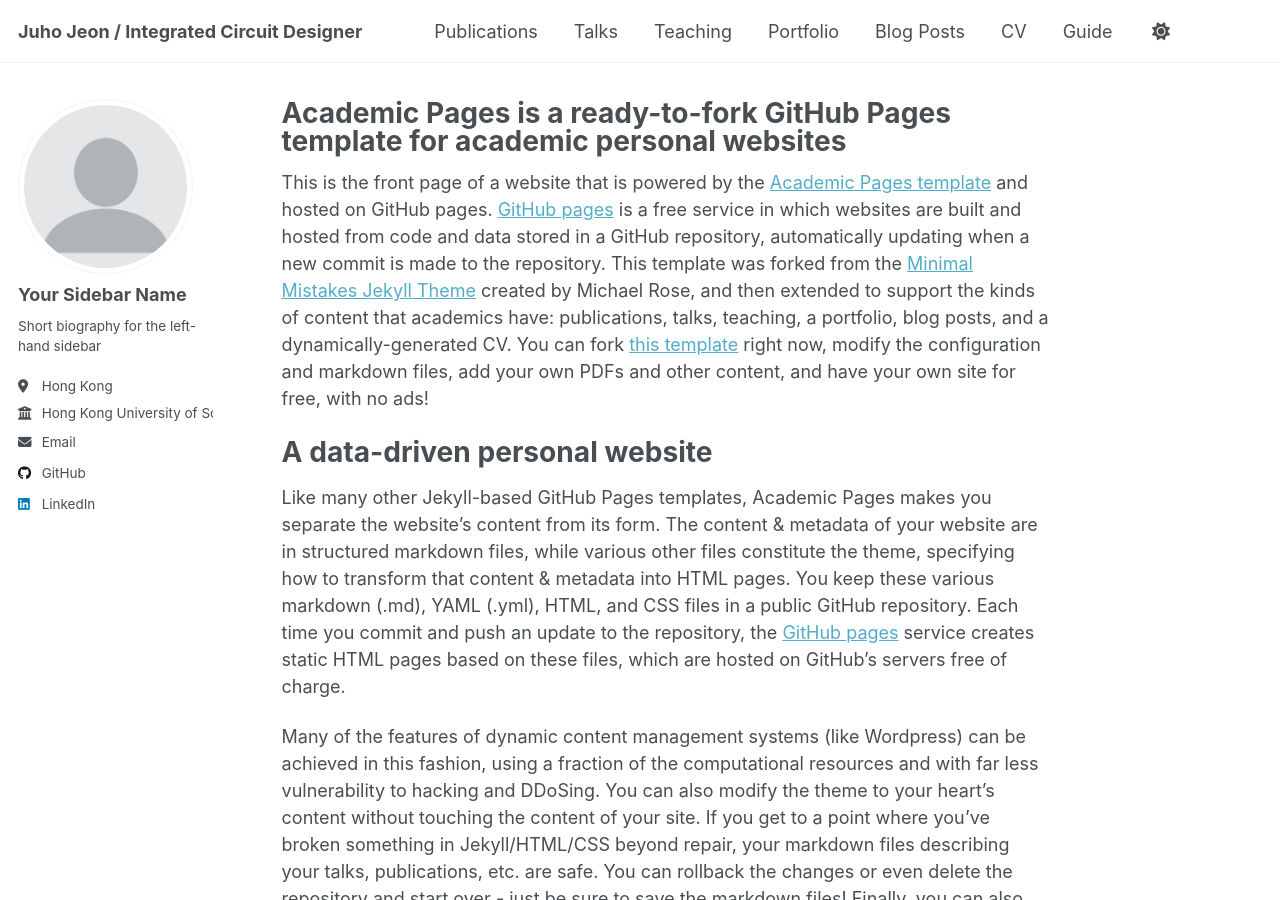
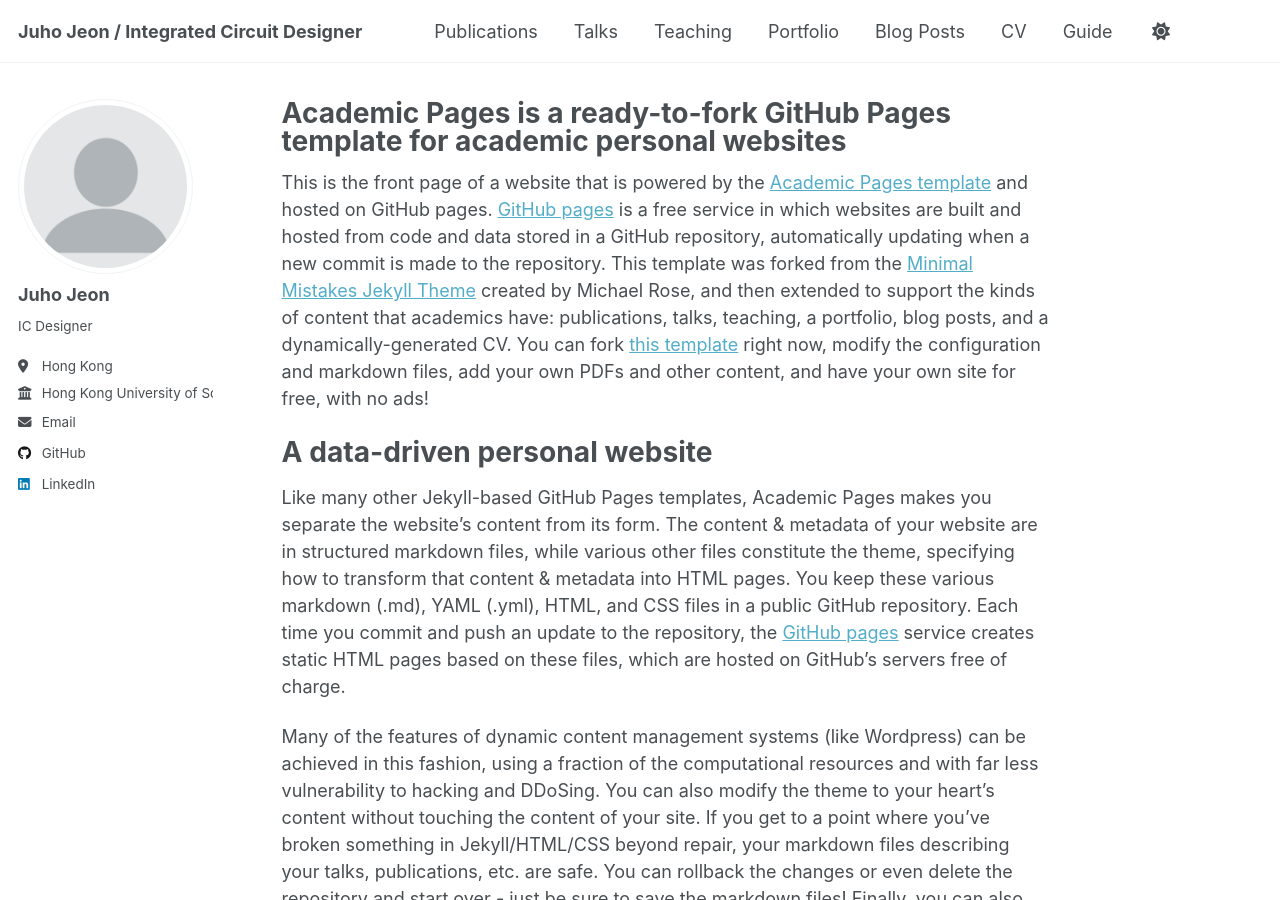
Before and after one commit to eejuhojeon/eejuhojeon.github.io, a Jekyll site: the page built from _pages/about.md, in a window 1280 px wide and 900 px high. Built offline with Jekyll 4.4.1, drawn with Linux system fonts in a browser that asks for light colours.

Commit message:
Update _config.yml

```diff
--- a/_config.yml
+++ b/_config.yml
@@ -12,7 +12,7 @@
 title                    : "Juho Jeon / Integrated Circuit Designer"
 title_separator          : "-"
 name                     : &name "Juho Jeon"
-description              : &description "personal description"
+description              : &description "MPhil Student researching High-Speed Wireline Communication & Data Converter"
 url                      : https://eejuhojeon.github.io # the base hostname & protocol for your site e.g. "https://[your GitHub username].github.io" or if you already have some other page hosted on Github then use "https://[your GitHub username].github.io/[Your Repo Name]"
 baseurl                  : "" # the subpath of your site, e.g. "/blog"
 repository               : "eejuhojeon/eejuhojeon.github.io"
@@ -23,9 +23,9 @@
 author:
   # Biographic information
   avatar           : "profile.png"
-  name             : "Your Sidebar Name"
+  name             : "Juho Jeon"
   pronouns         : # example: "she/her"
-  bio              : "Short biography for the left-hand sidebar"
+  bio              : "IC Designer"
   location         : "Hong Kong"
   employer         : "Hong Kong University of Science and Technology"
   uri              : # URL
```
